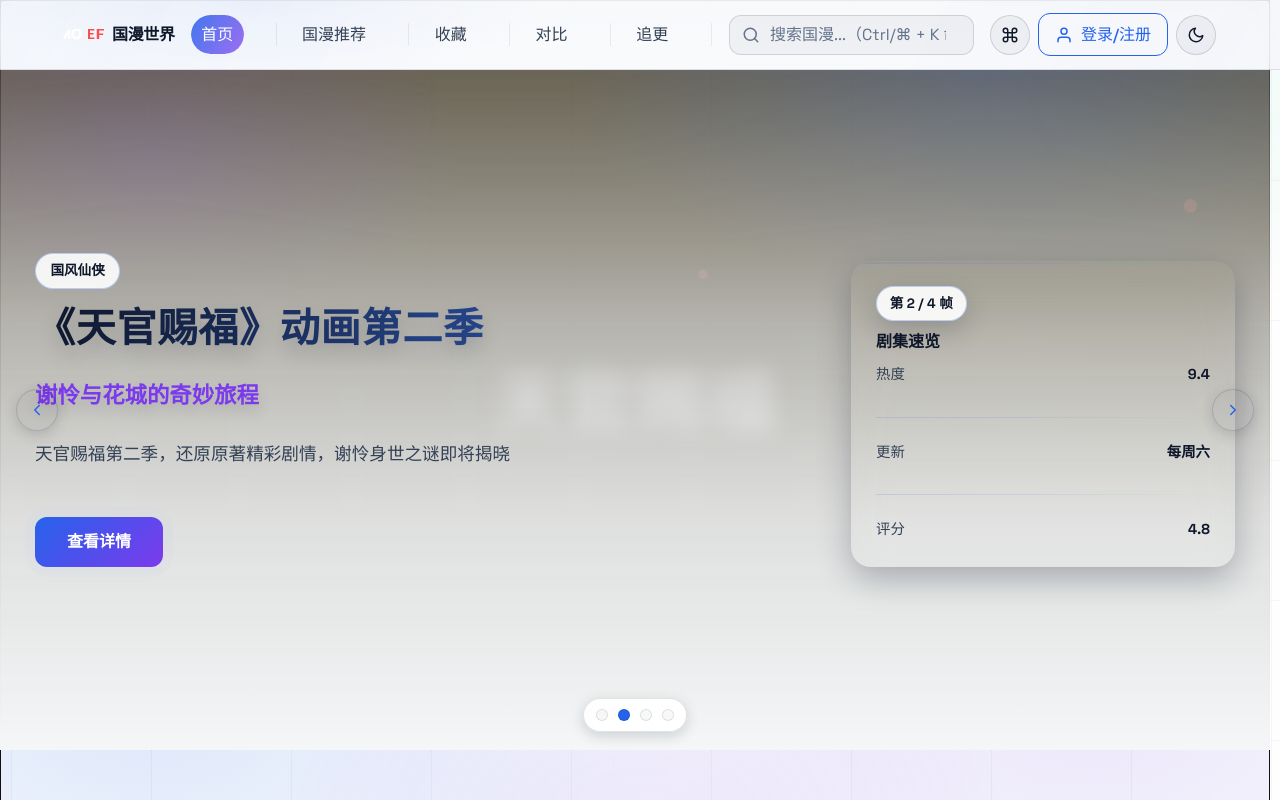
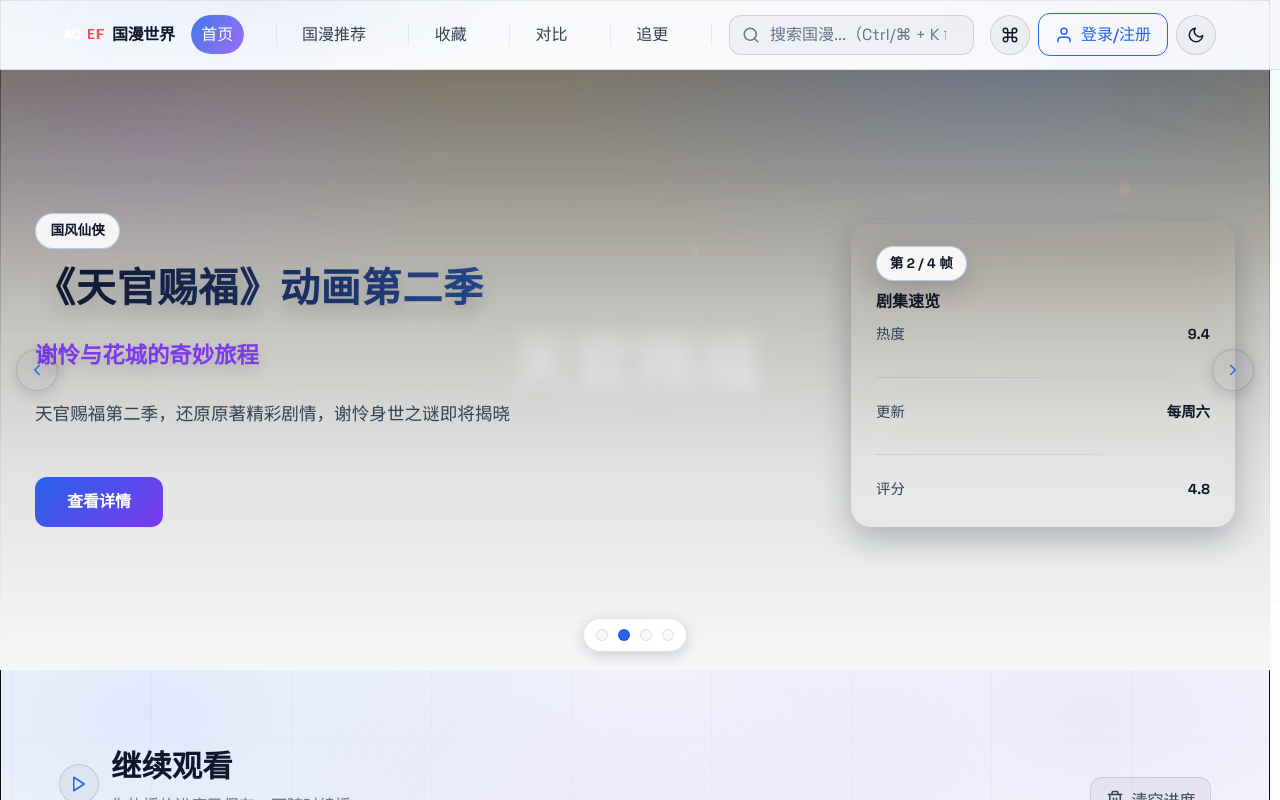
Before and after one commit to TUR1412/Guoman, a React (Vite) app: page /#/ in a window 1280 px wide. Shown: the top 800 px of the page. Built offline with nearby package versions, Linux system fonts and the light colour scheme; a web font is replaced by a local one.

Commit message:
fix(ui): stabilize desktop hero

```diff
--- a/src/assets/styles/global.css
+++ b/src/assets/styles/global.css
@@ -222,7 +222,7 @@
     rgba(255, 255, 255, 0.06);
   --border-subtle: rgba(248, 250, 252, 0.12);
   --shadow-color-rgb: 0, 0, 0;
-  --grid-line: rgba(148, 163, 184, 0.07);
+  --grid-line: rgba(148, 163, 184, 0.05);
   --border-gradient: linear-gradient(
     120deg,
     rgba(var(--primary-rgb), 0.72),
@@ -345,7 +345,7 @@
     rgba(255, 255, 255, 0.94);
   --border-subtle: rgba(15, 23, 42, 0.12);
   --shadow-color-rgb: 15, 23, 42;
-  --grid-line: rgba(15, 23, 42, 0.08);
+  --grid-line: rgba(15, 23, 42, 0.05);
   --border-gradient: linear-gradient(
     120deg,
     rgba(var(--primary-rgb), 0.55),
--- a/src/components/Banner.jsx
+++ b/src/components/Banner.jsx
@@ -81,8 +81,8 @@ const bannerData = [
 
 const BannerContainer = styled.section`
   width: 100%;
-  height: min(680px, calc(100vh - var(--header-height)));
-  height: min(680px, calc(100svh - var(--header-height)));
+  height: min(600px, calc(100vh - var(--header-height)));
+  height: min(600px, calc(100svh - var(--header-height)));
   position: relative;
   overflow: hidden;
 
@@ -97,7 +97,7 @@ const BannerContainer = styled.section`
     background-size: cover;
     background-position: center;
     z-index: 0;
-    opacity: 0.6;
+    opacity: 0.45;
   }
 
   @media (max-width: 768px) {
@@ -233,8 +233,8 @@ const BannerImage = styled.div.attrs({ 'data-parallax': true })`
   background-size: cover;
   background-position: center;
   z-index: 1;
-  opacity: 0.55;
-  filter: saturate(1.05) blur(10px);
+  opacity: 0.5;
+  filter: saturate(1.05) blur(8px);
   transform: scale(1.04);
 `;
 
@@ -556,7 +556,7 @@ function Banner() {
       </span>
 
       <CarouselViewport role="list" aria-label="精选轮播列表">
-        <AnimatePresence mode="wait">
+        <AnimatePresence initial={false}>
           {active ? (
             <Slide
               key={active.id}
@@ -573,59 +573,11 @@ function Banner() {
               <BannerContent>
                 <BannerGrid>
                   <BannerMain>
-                    <BannerTag
-                      initial={reducedMotion ? false : { opacity: 0, y: 20 }}
-                      animate={{ opacity: 1, y: 0 }}
-                      transition={
-                        reducedMotion
-                          ? { duration: 0 }
-                          : { duration: 0.55, ease: [0.22, 1, 0.36, 1] }
-                      }
-                    >
-                      {active.tag}
-                    </BannerTag>
-                    <BannerTitle
-                      initial={reducedMotion ? false : { opacity: 0, y: 30 }}
-                      animate={{ opacity: 1, y: 0 }}
-                      transition={
-                        reducedMotion
-                          ? { duration: 0 }
-                          : { duration: 0.6, delay: 0.12, ease: [0.22, 1, 0.36, 1] }
-                      }
-                    >
-                      {active.title}
-                    </BannerTitle>
-                    <BannerSubtitle
-                      initial={reducedMotion ? false : { opacity: 0, y: 30 }}
-                      animate={{ opacity: 1, y: 0 }}
-                      transition={
-                        reducedMotion
-                          ? { duration: 0 }
-                          : { duration: 0.6, delay: 0.22, ease: [0.22, 1, 0.36, 1] }
-                      }
-                    >
-                      {active.subtitle}
-                    </BannerSubtitle>
-                    <BannerDescription
-                      initial={reducedMotion ? false : { opacity: 0, y: 30 }}
-                      animate={{ opacity: 1, y: 0 }}
-                      transition={
-                        reducedMotion
-                          ? { duration: 0 }
-                          : { duration: 0.6, delay: 0.32, ease: [0.22, 1, 0.36, 1] }
-                      }
-                    >
-                      {active.desc}
-                    </BannerDescription>
-                    <BannerActions
-                      initial={reducedMotion ? false : { opacity: 0, y: 30 }}
-                      animate={{ opacity: 1, y: 0 }}
-                      transition={
-                        reducedMotion
-                          ? { duration: 0 }
-                          : { duration: 0.6, delay: 0.42, ease: [0.22, 1, 0.36, 1] }
-                      }
-                    >
+                    <BannerTag>{active.tag}</BannerTag>
+                    <BannerTitle>{active.title}</BannerTitle>
+                    <BannerSubtitle>{active.subtitle}</BannerSubtitle>
+                    <BannerDescription>{active.desc}</BannerDescription>
+                    <BannerActions>
                       <BannerButton
                         to={active.link}
                         aria-label={active.buttonText}
@@ -639,17 +591,7 @@ function Banner() {
                     </BannerActions>
                   </BannerMain>
 
-                  <BannerMetaCard
-                    ref={metaGlowRef}
-                    data-pointer-glow
-                    initial={reducedMotion ? false : { opacity: 0, y: 20 }}
-                    animate={{ opacity: 1, y: 0 }}
-                    transition={
-                      reducedMotion
-                        ? { duration: 0 }
-                        : { duration: 0.6, delay: 0.24, ease: [0.22, 1, 0.36, 1] }
-                    }
-                  >
+                  <BannerMetaCard ref={metaGlowRef} data-pointer-glow>
                     <BannerMetaBadge>
                       第 {activeIndex + 1} / {slideCount} 帧
                     </BannerMetaBadge>
```
